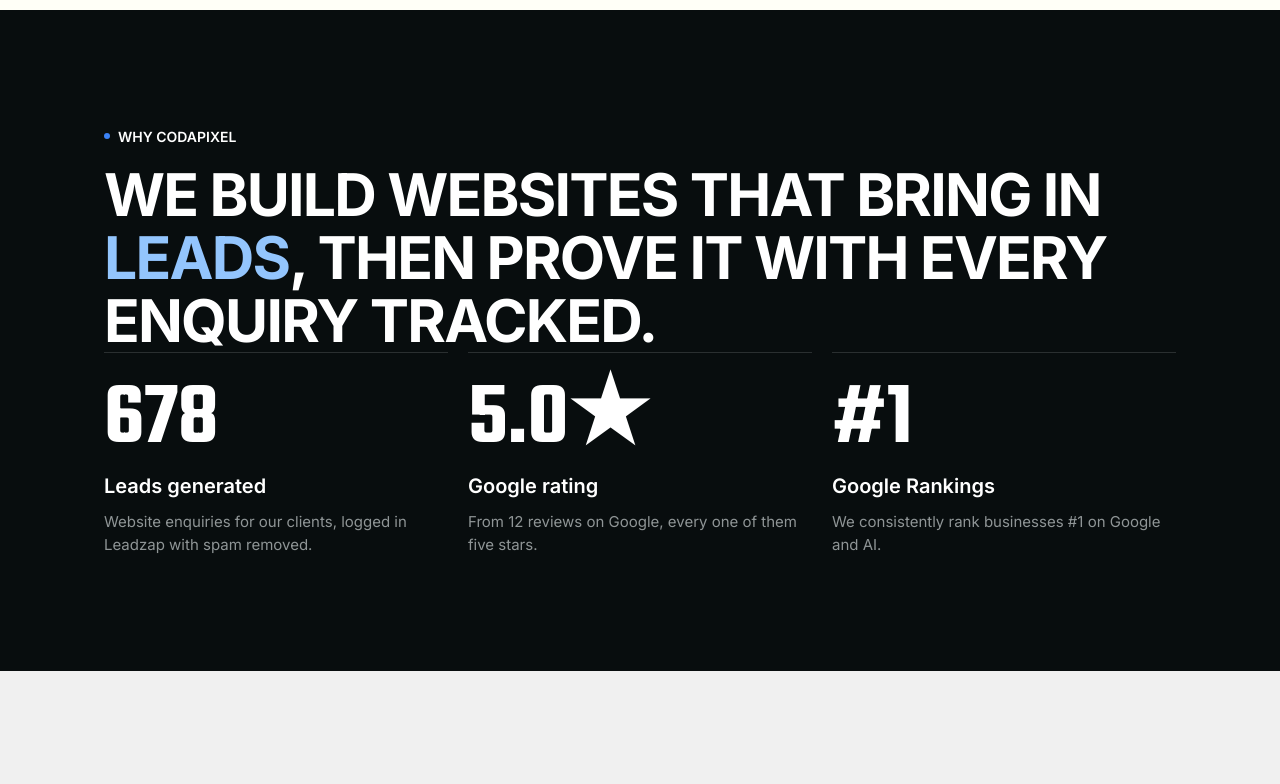
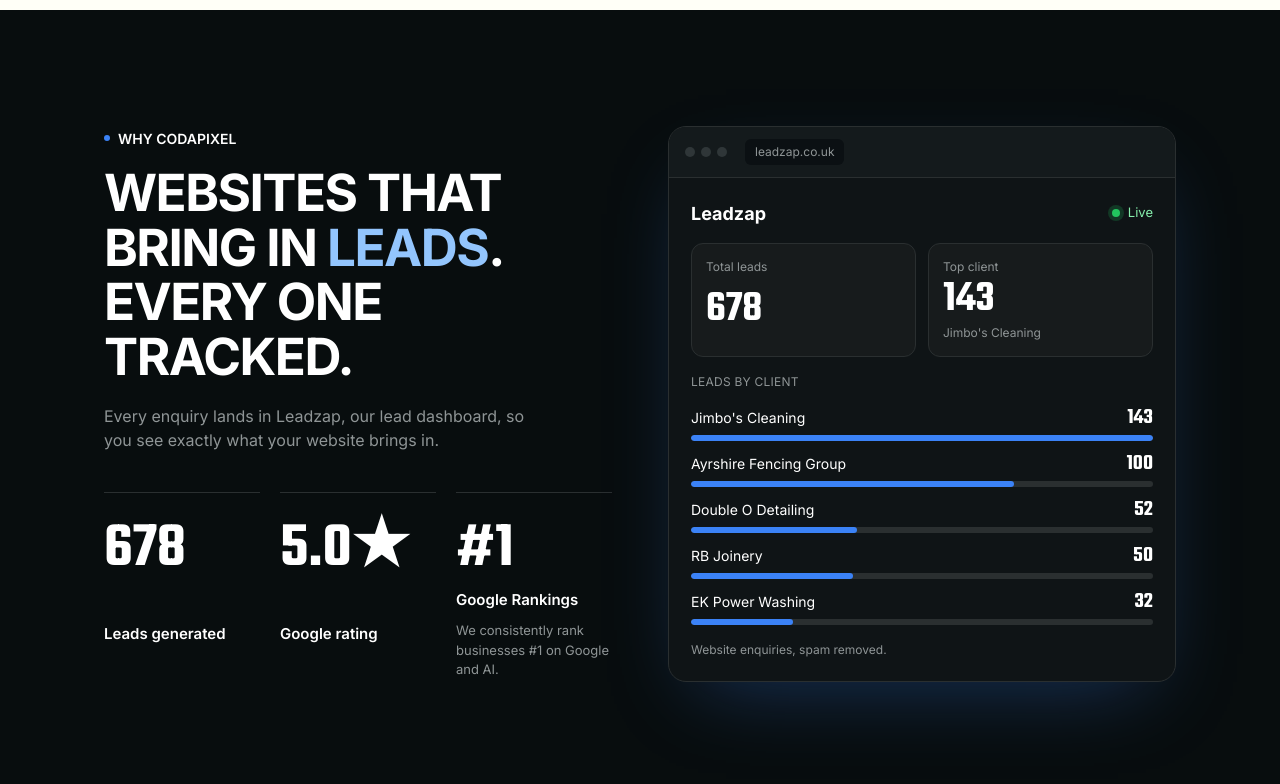
Before and after one commit to Conwon99/CodaPixel, an Astro site: page / in a window 1280 px wide. Shown: the part 1520-2304 px from the top of the page. Built offline with nearby package versions, Linux system fonts and the light colour scheme; Astro itself is replaced by a stand-in of ours.

Commit message:
Client badges under hero CTA, cleaner hero video card, Leadzap dashboard in Why section
Co-Authored-By: Claude Opus 5.5 <noreply@anthropic.com>
Claude-Session: https://claude.ai/code/session_01EmyruV6DBsMiN97cjSEyHb

```diff
--- a/src/components/site/Section.astro
+++ b/src/components/site/Section.astro
@@ -28,14 +28,34 @@ const top3 = s.clients.slice(0, 3);
 
 {name === 'why' && (
   <section class="cx-sec cx-dark">
-    <div class="cx-wrap">
-      <div class="cx-eb">Why CodaPixel</div>
-      <p class="cx-big">We build websites that bring in <em>leads</em>, then prove it with every enquiry tracked.</p>
-      <div class="cx-g3">
-        <div class="cx-stat"><b>{fmt(s.total)}</b><strong>Leads generated</strong><p>Website enquiries for our clients, logged in Leadzap with spam removed.</p></div>
-        <div class="cx-stat"><b>5.0★</b><strong>Google rating</strong><p>From 12 reviews on Google, every one of them five stars.</p></div>
-        <div class="cx-stat"><b>#1</b><strong>Google Rankings</strong><p>We consistently rank businesses #1 on Google and AI.</p></div>
+    <div class="cx-wrap cx-why">
+      <div>
+        <div class="cx-eb">Why CodaPixel</div>
+        <p class="cx-big">Websites that bring in <em>leads</em>. Every one tracked.</p>
+        <p class="cx-mute" style="max-width:440px">Every enquiry lands in Leadzap, our lead dashboard, so you see exactly what your website brings in.</p>
+        <div class="cx-why-stats">
+          <div class="cx-stat"><b>{fmt(s.total)}</b><strong>Leads generated</strong></div>
+          <div class="cx-stat"><b>5.0★</b><strong>Google rating</strong></div>
+          <div class="cx-stat"><b>#1</b><strong>Google Rankings</strong><p>We consistently rank businesses #1 on Google and AI.</p></div>
+        </div>
       </div>
+      <figure class="cx-lz" aria-label="Leadzap dashboard showing leads by client">
+        <div class="cx-lz-bar"><i></i><i></i><i></i><span>leadzap.co.uk</span></div>
+        <div class="cx-lz-body">
+          <div class="cx-lz-top"><strong>Leadzap</strong><span class="cx-lz-live"><span class="cx-live" aria-hidden="true"></span>Live</span></div>
+          <div class="cx-lz-kpis">
+            <div><small>Total leads</small><b>{fmt(s.total)}</b></div>
+            <div><small>Top client</small><b>{fmt(s.clients[0].leads)}</b><small>{s.clients[0].name}</small></div>
+          </div>
+          <small class="cx-lz-h">Leads by client</small>
+          <div class="cx-lz-rows">
+            {s.clients.map((c) => (
+              <div class="cx-lz-row"><span>{c.name}</span><b>{fmt(c.leads)}</b><div class="cx-lz-track"><i style={`width:${Math.round((c.leads / s.clients[0].leads) * 100)}%`}></i></div></div>
+            ))}
+          </div>
+          <small class="cx-lz-foot">Website enquiries, spam removed.</small>
+        </div>
+      </figure>
     </div>
   </section>
 )}
--- a/src/pages/index.astro
+++ b/src/pages/index.astro
@@ -1,7 +1,11 @@
 ---
 import Layout from '../layouts/Layout.astro';
 import Section from '../components/site/Section.astro';
-const avatars = ['/brand/clients/rb-joinery.webp', '/brand/clients/remi-roofing.webp', '/brand/clients/sparkles.webp'];
+const avatars = [
+  { src: '/brand/clients/jimbos-badge.webp', name: "Jimbo's Exterior Cleaning" },
+  { src: '/brand/clients/ayrshire-fencing-badge.webp', name: 'Ayrshire Fencing Group' },
+  { src: '/brand/clients/rb-joinery-badge.webp', name: 'RB Joinery' },
+];
 const arrow = '<svg width="16" height="16" viewBox="0 0 24 24" fill="none" aria-hidden="true"><path d="M7 17L17 7M9 7h8v8" stroke="currentColor" stroke-width="2.4" stroke-linecap="round" stroke-linejoin="round"/></svg>';
 // Jimbo's client testimonial (4:5), muted autoplay with a sound toggle.
 const HERO_VIDEO = '/video/jimbos-hero.mp4';
@@ -21,7 +25,7 @@ const HERO_POSTER = '/video/jimbos-hero-poster.jpg';
         <p class="cx-lead">Fast websites and local SEO for Scottish trade businesses, with every enquiry tracked so you know exactly what it brings in.</p>
         <div class="cx-ctas"><a class="cx-btn" href="/contact">Get a free quote <span class="cx-ab" set:html={arrow} /></a><a class="cx-btn-o" href="/case-studies">See our results</a></div>
         <div class="cx-trust">
-          <span class="cx-avs" aria-hidden="true">{avatars.map((a) => <img src={a} alt="" width="44" height="44" />)}</span>
+          <span class="cx-avs">{avatars.map((a) => <img src={a.src} alt={a.name} title={a.name} width="48" height="48" />)}</span>
           <span class="cx-plus" aria-hidden="true">+</span>
           <span><b>Trusted By 20+ Businesses</b><small>From sole traders to growing trade firms.</small></span>
         </div>
--- a/src/styles/site.css
+++ b/src/styles/site.css
@@ -254,3 +254,39 @@ html{scroll-padding-top:84px}
 .cx-wa:hover{transform:translateY(-2px)}
 .cx-wa img{width:28px;height:28px}
 @media(max-width:600px){.cx-wa span{display:none}.cx-wa{padding:0;width:56px;height:56px;justify-content:center}}
+/* hero video card */
+.cx-hero .cx-wrap{align-items:center}
+.cx-media{aspect-ratio:4/5;border-radius:22px;border:1px solid var(--cx-line);background:#0b1013;width:100%;max-width:440px;justify-self:end;margin-bottom:56px;box-shadow:0 30px 80px -30px rgba(59,130,246,.35)}
+.cx-media video{object-fit:cover}
+@media(max-width:900px){.cx-media{aspect-ratio:4/5;justify-self:center;margin-bottom:48px;max-width:420px}}
+.cx-avs img{width:48px;height:48px;padding:0;background:#fff;border:2px solid var(--cx-dark);object-fit:cover}
+.cx-avs img+img{margin-left:-12px}
+.cx-trust .cx-plus{width:48px;height:48px}
+/* why + leadzap */
+.cx-why{display:grid;grid-template-columns:minmax(0,1fr) minmax(0,1fr);gap:56px;align-items:center}
+@media(max-width:900px){.cx-why{grid-template-columns:minmax(0,1fr)}}
+.cx-why .cx-big{margin-bottom:20px;font-size:clamp(34px,4vw,54px)}
+.cx-why-stats{display:grid;grid-template-columns:repeat(3,minmax(0,1fr));gap:20px;margin-top:40px}
+.cx-why-stats .cx-stat b{font-size:clamp(48px,5vw,64px)}
+.cx-why-stats .cx-stat strong{font-size:15px}
+.cx-why-stats .cx-stat p{font-size:13px}
+@media(max-width:520px){.cx-why-stats{grid-template-columns:minmax(0,1fr)}}
+.cx-lz{margin:0;background:#0f1416;border:1px solid var(--cx-line);border-radius:18px;overflow:hidden;box-shadow:0 30px 80px -30px rgba(59,130,246,.35)}
+.cx-lz-bar{display:flex;align-items:center;gap:6px;padding:12px 16px;border-bottom:1px solid var(--cx-line);background:#141a1c}
+.cx-lz-bar i{width:10px;height:10px;border-radius:50%;background:#2f3638}
+.cx-lz-bar span{margin-left:12px;font-size:12px;color:#8f9596;background:#0b1013;border-radius:6px;padding:4px 10px}
+.cx-lz-body{padding:22px;display:grid;gap:16px}
+.cx-lz-top{display:flex;justify-content:space-between;align-items:center}
+.cx-lz-top strong{font-size:18px}
+.cx-lz-live{display:inline-flex;align-items:center;gap:8px;font-size:13px;color:#86efac}
+.cx-lz-kpis{display:grid;grid-template-columns:repeat(2,minmax(0,1fr));gap:12px}
+.cx-lz-kpis div{background:var(--cx-card);border:1px solid var(--cx-line);border-radius:12px;padding:14px;display:grid;gap:2px}
+.cx-lz-kpis small{font-size:12px;color:#8f9596}
+.cx-lz-kpis b{font:600 44px/1 var(--cx-teko);color:#fff}
+.cx-lz-h{font-size:12px;color:#8f9596;text-transform:uppercase;letter-spacing:.02em}
+.cx-lz-rows{display:grid;gap:12px}
+.cx-lz-row{display:grid;grid-template-columns:minmax(0,1fr) auto;gap:6px 12px;align-items:center;font-size:14px}
+.cx-lz-row b{font:600 22px/1 var(--cx-teko)}
+.cx-lz-track{grid-column:1/-1;height:6px;border-radius:6px;background:var(--cx-line);overflow:hidden}
+.cx-lz-track i{display:block;height:100%;border-radius:6px;background:var(--cx-accent)}
+.cx-lz-foot{font-size:12px;color:#8f9596}
```
Also changed, not shown: public/brand/clients/ayrshire-fencing-badge.webp (added), public/brand/clients/jimbos-badge.webp (added), public/brand/clients/rb-joinery-badge.webp (added).
